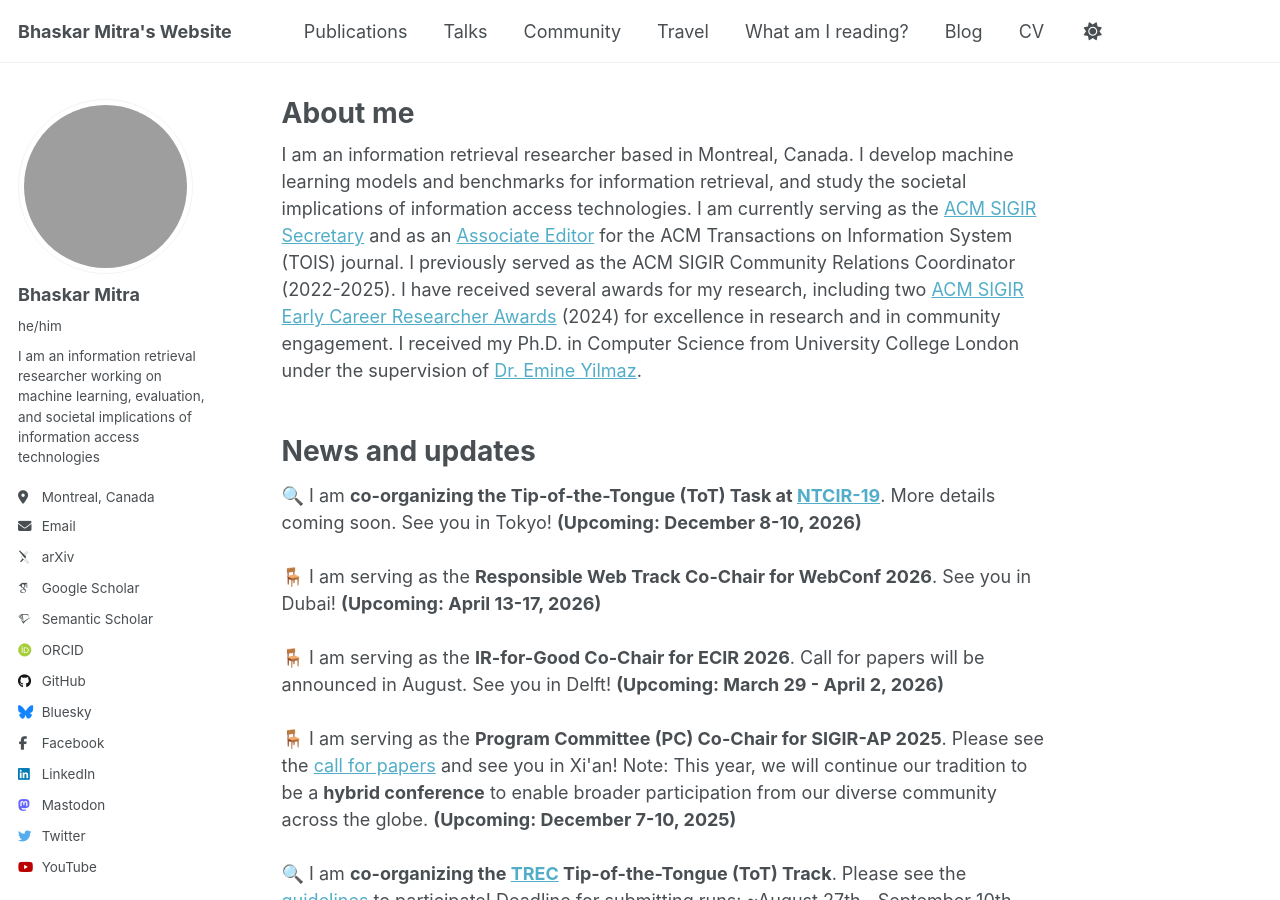
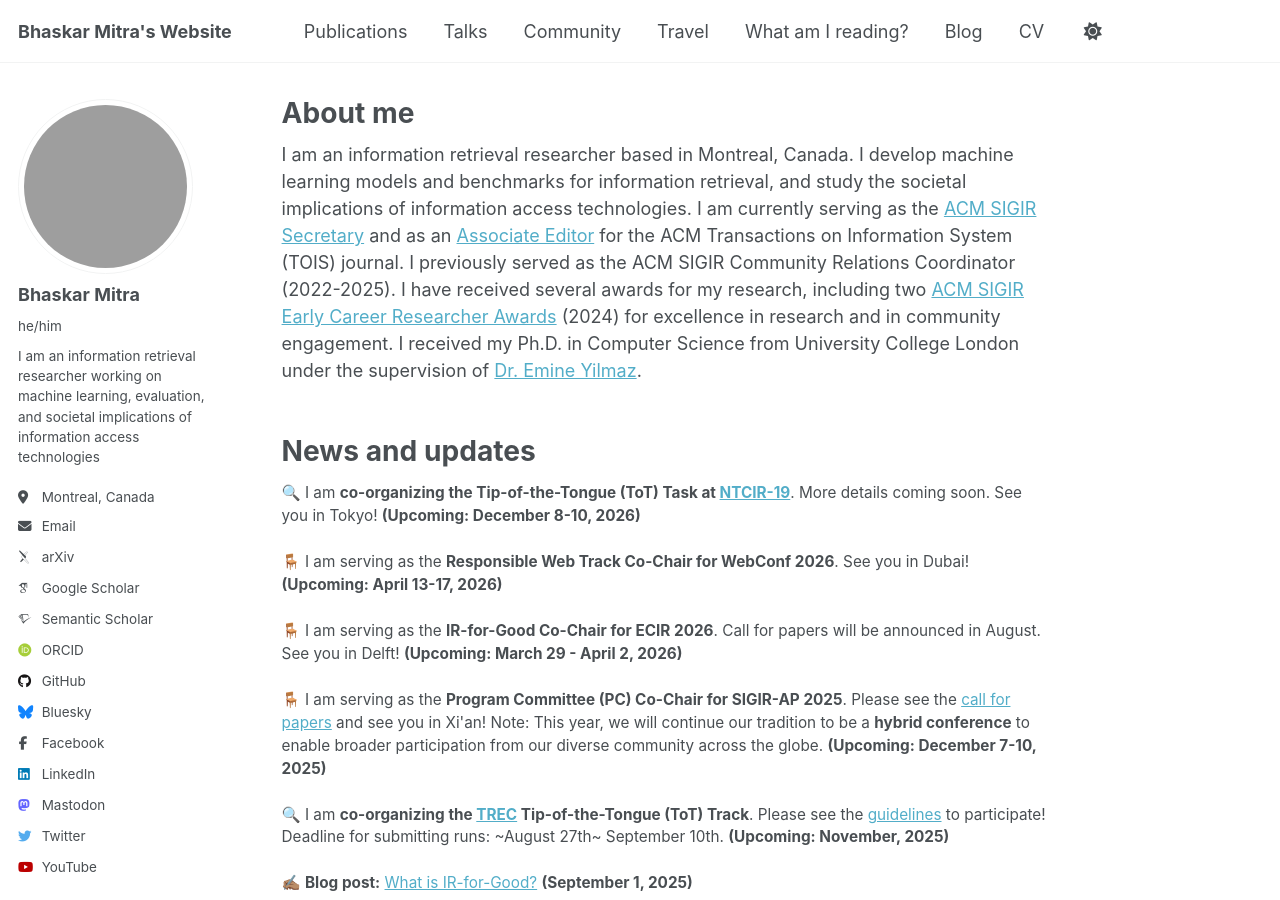
Before and after one commit to bhaskar-mitra/bhaskar-mitra.github.io, a Jekyll site: the page built from _pages/about.md, in a window 1280 px wide and 900 px high. Built offline with Jekyll 4.4.1, drawn with Linux system fonts in a browser that asks for light colours; some web fonts are replaced; grey boxes are pictures that could not be loaded.

Commit message:
Update about.md

```diff
--- a/_pages/about.md
+++ b/_pages/about.md
@@ -17,7 +17,7 @@ I received my Ph.D. in Computer Science from University College London under the
 
 News and updates
 ======
-<div style="font-size:1em">
+<div style="font-size:0.85em">
 🔍 I am <b>co-organizing the Tip-of-the-Tongue (ToT) Task at <a href="https://research.nii.ac.jp/ntcir/ntcir-19/">NTCIR-19</a></b>. More details coming soon. See you in Tokyo! <b>(Upcoming: December 8-10, 2026)</b>
 <br/><br/>
 🪑 I am serving as the <b>Responsible Web Track Co-Chair for WebConf 2026</b>. See you in Dubai! <b>(Upcoming: April 13-17, 2026)</b>
```
